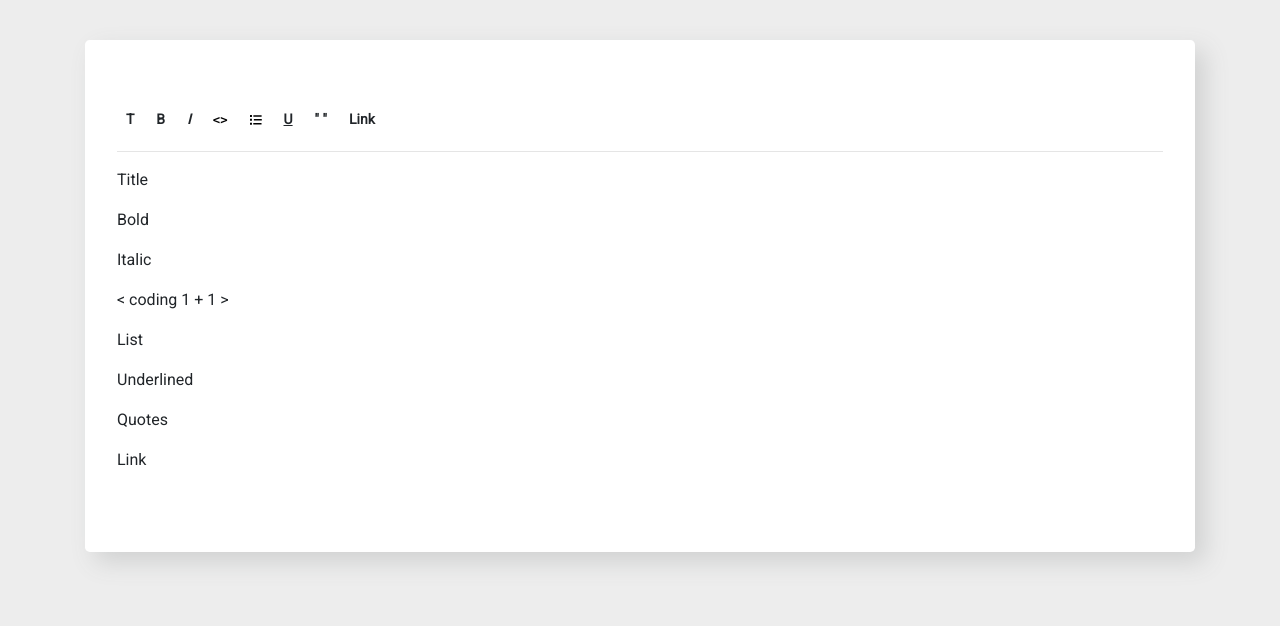
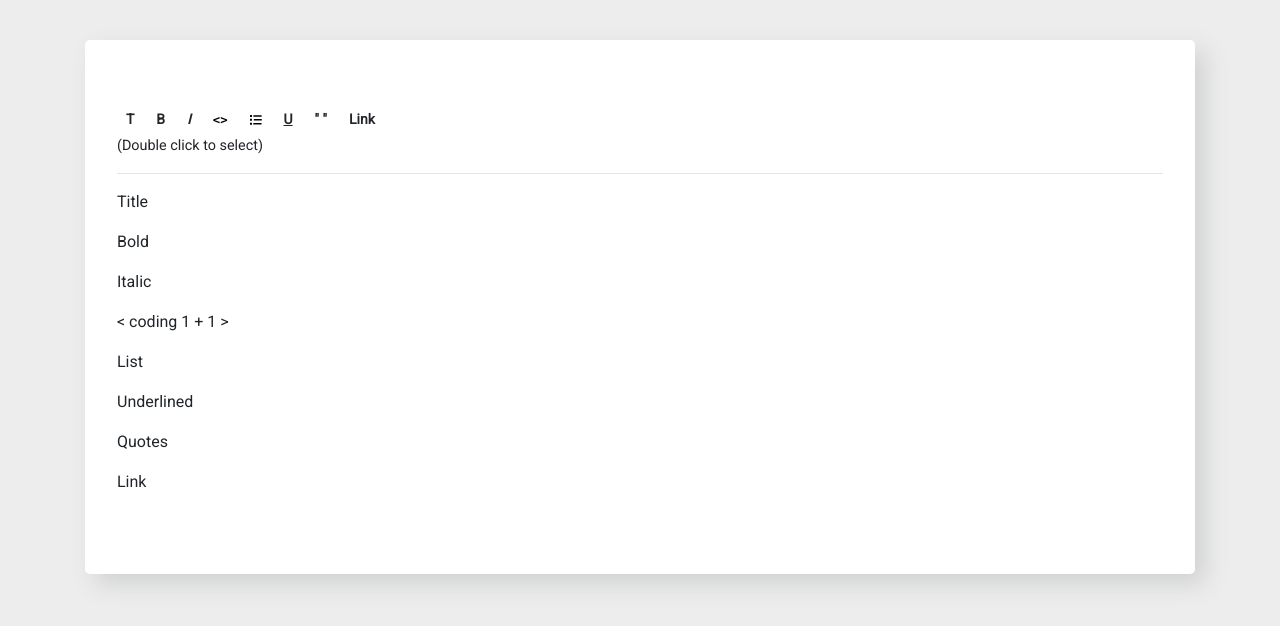
Before and after one commit to gefgu/Rich-Text-Editor, a plain HTML site: page index.html in a window 1280 px wide. Drawn offline with nearby package versions, Linux system fonts and the light colour scheme.

Commit message:
adding how-to

```diff
--- a/index.html
+++ b/index.html
@@ -21,6 +21,7 @@
             <button type="button" id="underline" class="btn btn-sm"><b><u>U</u></b></button>
             <button type="button" id="quote" class="btn btn-sm"><b>" "</b></button>
             <button type="button" id="link" class="btn btn-sm"><b>Link</b></button>
+            <span><p class="lead">(Double click to select)</p></span>
             <hr>
           </div>
         </div>
--- a/style.css
+++ b/style.css
@@ -20,3 +20,7 @@ textarea {
   overflow: auto;
   box-shadow: none;
 }
+
+.lead {
+  font-size: 0.9em;
+}
```
